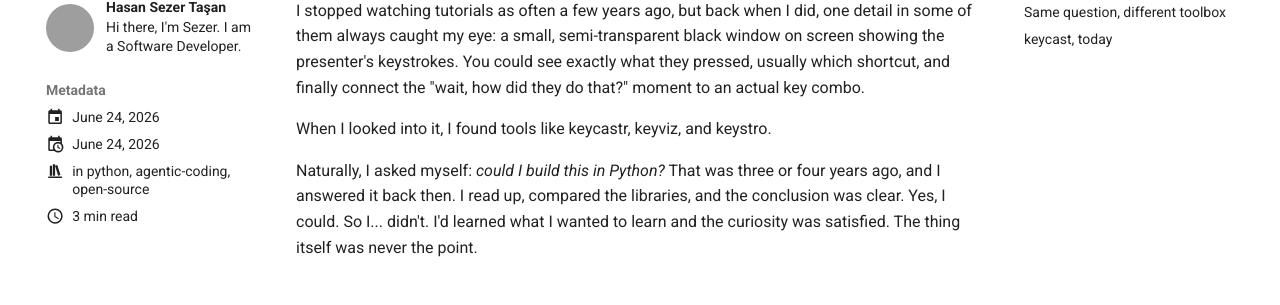
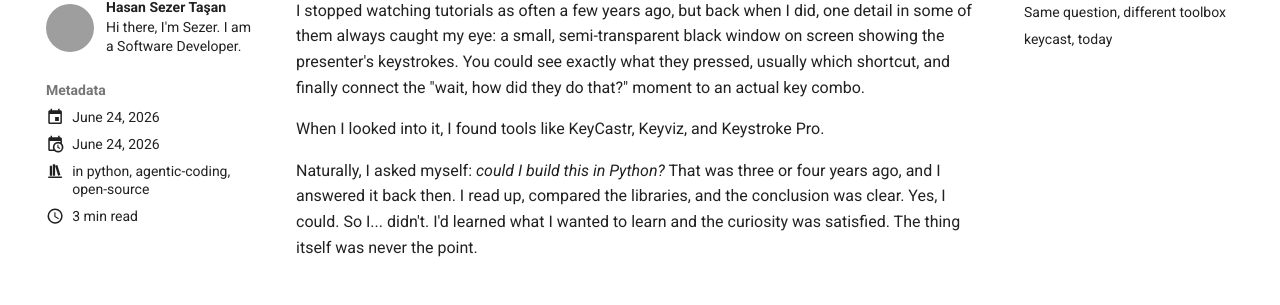
Before and after one commit to hasansezertasan/hasansezertasan, an MkDocs documentation site: the page built from docs/posts/the-story-behind-keycast.md, in a window 1280 px wide and 900 px high, scrolled down 343 px. Shown: the part 141-446 px from the top of the window. Built offline with MkDocs 1.6.1 and Material for MkDocs 9.7.7, drawn with Linux system fonts in a browser that asks for light colours; emoji names are drawn with the system emoji font; comment, search, counter and statistics services are not loaded; grey boxes are pictures that could not be loaded.

Commit message:
Update docs/posts/the-story-behind-keycast.md
Co-authored-by: sourcery-ai[bot] <58596630+sourcery-ai[bot]@users.noreply.github.com>

```diff
--- a/docs/posts/the-story-behind-keycast.md
+++ b/docs/posts/the-story-behind-keycast.md
@@ -23,7 +23,7 @@ Early on I had a question in the back of my head: *how far can I actually get wi
 
 I stopped watching tutorials as often a few years ago, but back when I did, one detail in some of them always caught my eye: a small, semi-transparent black window on screen showing the presenter's keystrokes. You could see exactly what they pressed, usually which shortcut, and finally connect the "wait, how did they do that?" moment to an actual key combo.
 
-When I looked into it, I found tools like keycastr, keyviz, and keystro.
+When I looked into it, I found tools like KeyCastr, Keyviz, and Keystroke Pro.
 
 Naturally, I asked myself: *could I build this in Python?* That was three or four years ago, and I answered it back then. I read up, compared the libraries, and the conclusion was clear. Yes, I could. So I... didn't. I'd learned what I wanted to learn and the curiosity was satisfied. The thing itself was never the point.
 
```
